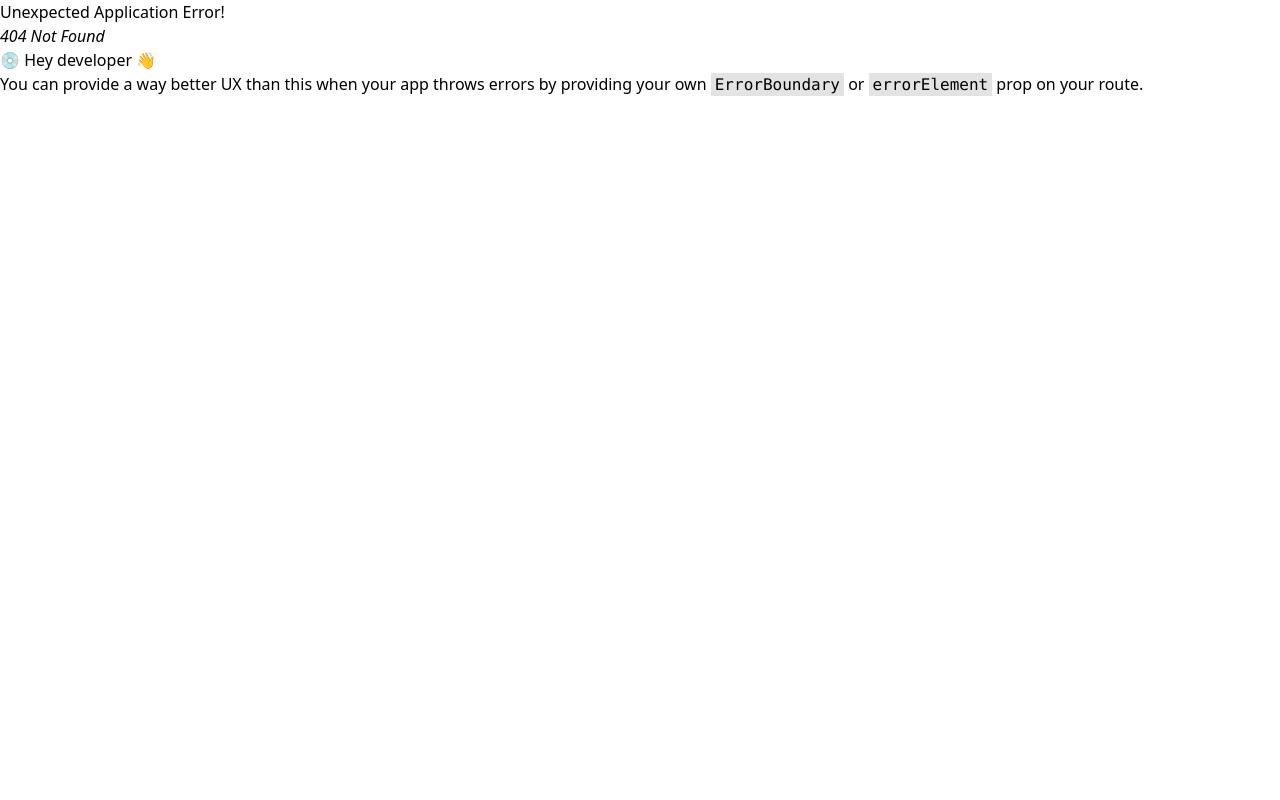
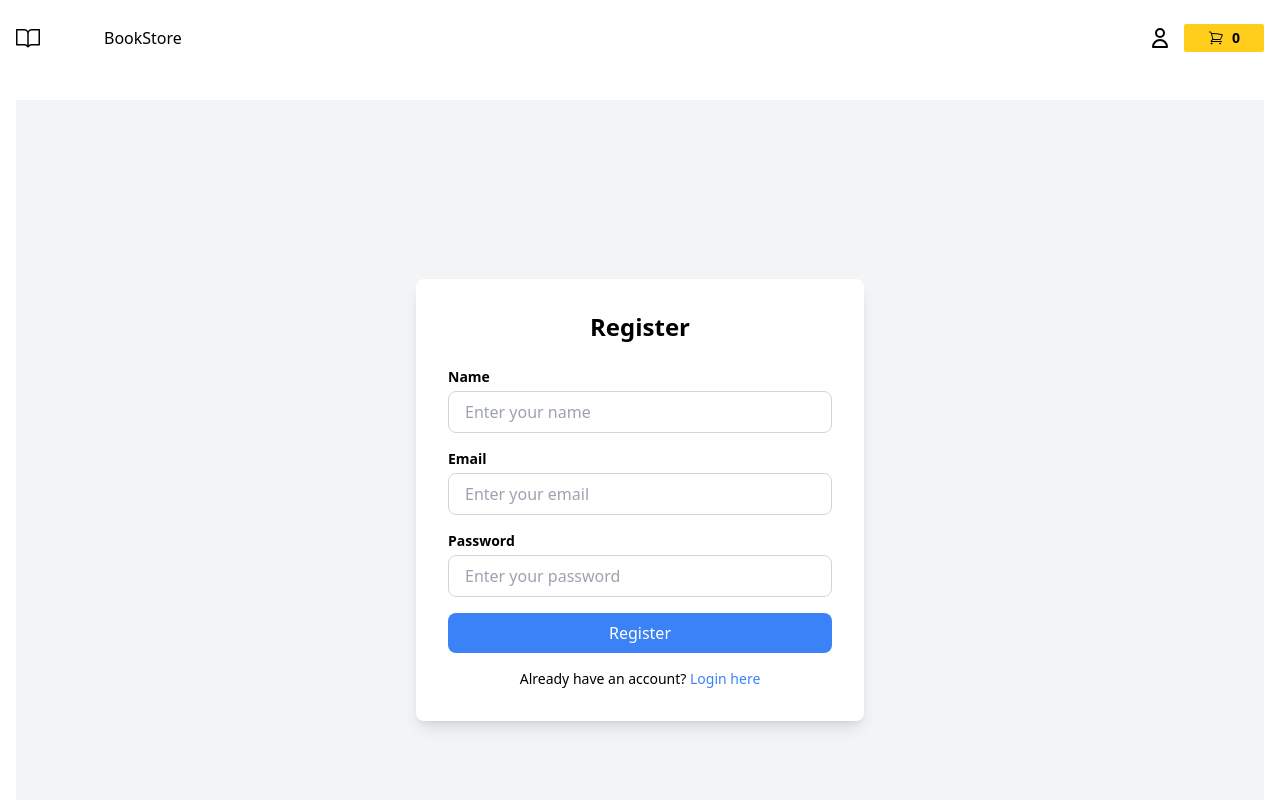
Before and after one commit to saddamBD/full-stack-mern-app, a React app: page /register in a window 1280 px wide. Before the commit this address had no page. Shown: the top 800 px of the page. Built offline with nearby package versions, Linux system fonts and the light colour scheme; the HTML template or start-up script is replaced by a standard one.

Commit message:
login % registration page

```diff
--- /dev/null
+++ b/src/components/Login.jsx
@@ -0,0 +1,60 @@
+// src/components/Login.jsx
+import { useState } from 'react';
+import { Link } from 'react-router-dom';
+
+const Login = () => {
+  const [email, setEmail] = useState('');
+  const [password, setPassword] = useState('');
+
+  const handleLogin = (e) => {
+    e.preventDefault();
+    // Handle login logic here (API call or state management)
+    console.log('Email:', email, 'Password:', password);
+  };
+
+  return (
+    <div className="min-h-screen flex justify-center items-center bg-gray-100">
+      <div className="w-full max-w-md bg-white p-8 rounded-lg shadow-lg">
+        <h2 className="text-2xl font-bold text-center mb-6">Login</h2>
+        <form onSubmit={handleLogin}>
+          <div className="mb-4">
+            <label className="block text-sm font-semibold mb-1">Email</label>
+            <input
+              type="email"
+              className="w-full px-4 py-2 border border-gray-300 rounded-lg focus:outline-none focus:ring focus:ring-blue-500"
+              placeholder="Enter your email"
+              value={email}
+              onChange={(e) => setEmail(e.target.value)}
+              required
+            />
+          </div>
+          <div className="mb-4">
+            <label className="block text-sm font-semibold mb-1">Password</label>
+            <input
+              type="password"
+              className="w-full px-4 py-2 border border-gray-300 rounded-lg focus:outline-none focus:ring focus:ring-blue-500"
+              placeholder="Enter your password"
+              value={password}
+              onChange={(e) => setPassword(e.target.value)}
+              required
+            />
+          </div>
+          <button
+            type="submit"
+            className="w-full bg-blue-500 text-white py-2 rounded-lg hover:bg-blue-600 transition duration-300"
+          >
+            Login
+          </button>
+        </form>
+        <p className="mt-4 text-sm text-center">
+          Don't have an account?{' '}
+          <Link to="/register" className="text-blue-500 hover:underline">
+            Register here
+          </Link>
+        </p>
+      </div>
+    </div>
+  );
+};
+
+export default Login;
--- a/src/components/Navbar.jsx
+++ b/src/components/Navbar.jsx
@@ -17,7 +17,7 @@ const navigation = [
 
 const Navbar = () => {
     const  [isDropdownOpen, setIsDropdownOpen] = useState(false)
-    const currentUser = true // set to true if user is logged in -->
+    const currentUser = false // set to true if user is logged in -->
 
     return (
         <header className="max-w-screen-2xl mx-auto px-4 py-6">
--- /dev/null
+++ b/src/components/Register.jsx
@@ -0,0 +1,72 @@
+// src/components/Register.jsx
+import React, { useState } from 'react';
+import { Link } from 'react-router-dom';
+
+const Register = () => {
+  const [name, setName] = useState('');
+  const [email, setEmail] = useState('');
+  const [password, setPassword] = useState('');
+
+  const handleRegister = (e) => {
+    e.preventDefault();
+    // Handle register logic here (API call or state management)
+    console.log('Name:', name, 'Email:', email, 'Password:', password);
+  };
+
+  return (
+    <div className="min-h-screen flex justify-center items-center bg-gray-100">
+      <div className="w-full max-w-md bg-white p-8 rounded-lg shadow-lg">
+        <h2 className="text-2xl font-bold text-center mb-6">Register</h2>
+        <form onSubmit={handleRegister}>
+          <div className="mb-4">
+            <label className="block text-sm font-semibold mb-1">Name</label>
+            <input
+              type="text"
+              className="w-full px-4 py-2 border border-gray-300 rounded-lg focus:outline-none focus:ring focus:ring-blue-500"
+              placeholder="Enter your name"
+              value={name}
+              onChange={(e) => setName(e.target.value)}
+              required
+            />
+          </div>
+          <div className="mb-4">
+            <label className="block text-sm font-semibold mb-1">Email</label>
+            <input
+              type="email"
+              className="w-full px-4 py-2 border border-gray-300 rounded-lg focus:outline-none focus:ring focus:ring-blue-500"
+              placeholder="Enter your email"
+              value={email}
+              onChange={(e) => setEmail(e.target.value)}
+              required
+            />
+          </div>
+          <div className="mb-4">
+            <label className="block text-sm font-semibold mb-1">Password</label>
+            <input
+              type="password"
+              className="w-full px-4 py-2 border border-gray-300 rounded-lg focus:outline-none focus:ring focus:ring-blue-500"
+              placeholder="Enter your password"
+              value={password}
+              onChange={(e) => setPassword(e.target.value)}
+              required
+            />
+          </div>
+          <button
+            type="submit"
+            className="w-full bg-blue-500 text-white py-2 rounded-lg hover:bg-blue-600 transition duration-300"
+          >
+            Register
+          </button>
+        </form>
+        <p className="mt-4 text-sm text-center">
+          Already have an account?{' '}
+          <Link to="/login" className="text-blue-500 hover:underline">
+            Login here
+          </Link>
+        </p>
+      </div>
+    </div>
+  );
+};
+
+export default Register;
```
Also changed, not shown: src/router/router.jsx (+10 -0 lines).
